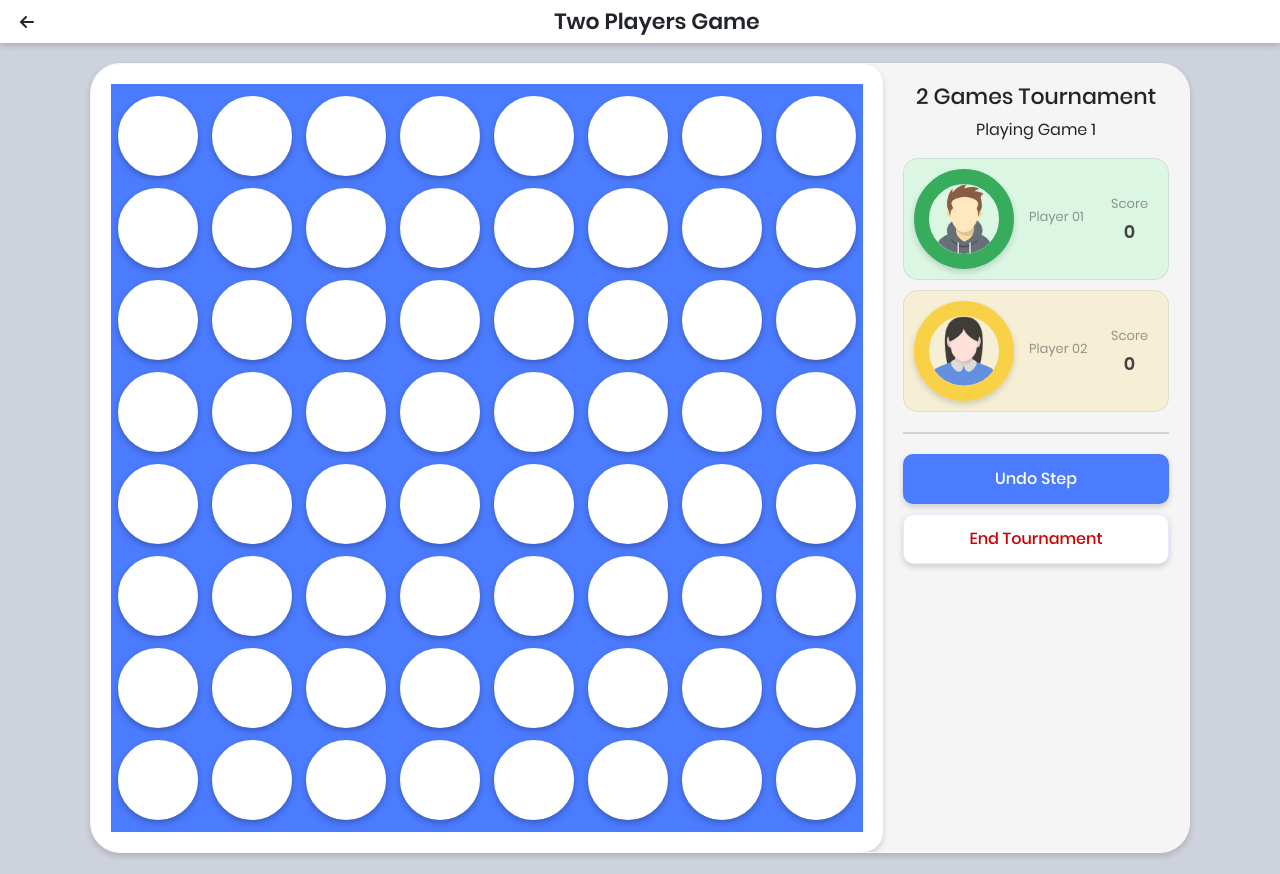
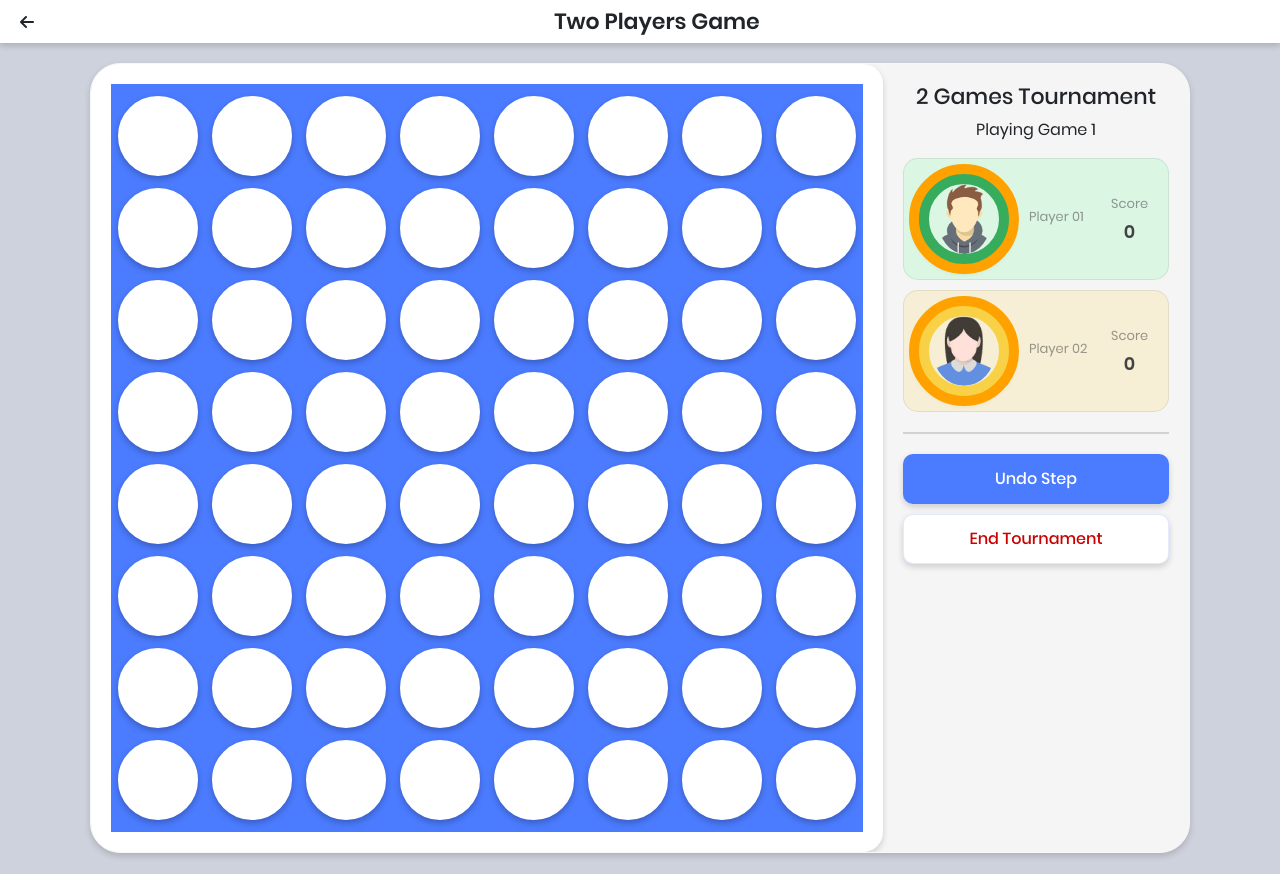
Before and after one commit to sahilit/connect-four, a React (Create React App) app: page /game in a window 1280 px wide. Built offline with nearby package versions, Linux system fonts and the light colour scheme.

Commit message:
minor design fix

```diff
--- a/src/screens/Details/SelectField.tsx
+++ b/src/screens/Details/SelectField.tsx
@@ -26,7 +26,7 @@ export default function SelectField(props: IProps) {
     <div className='details-box' style={{ backgroundColor: '#EFF3FF' }}>
       <div
         className='avatar-container'
-        style={{ borderColor: '#B1C4F9', paddingTop: 10 }}
+        style={{ borderColor: '#B1C4F9', paddingTop: 10, paddingBottom: 10 }}
       >
         <img src={defaultImage} alt={label} />
       </div>
--- a/src/screens/Details/style.sass
+++ b/src/screens/Details/style.sass
@@ -30,7 +30,9 @@
         border: 15px solid transparent
         border-radius: 50%
         box-shadow: 0px 3px 6px #00000029
+        display: flex
         height: 100px
+        justify-content: center
         overflow: hidden
         position: relative
         text-align: center
@@ -46,8 +48,6 @@
           width: 100%
 
         img
-          // min-height: 70px
-          // min-width: 70px
           max-height: 100%
           max-width: 100%
 
--- a/src/screens/Game/index.tsx
+++ b/src/screens/Game/index.tsx
@@ -23,8 +23,6 @@ export default function Game(props: IProps) {
     player2Avatar,
   } = props
 
-  console.log(props)
-
   const initStartPlayer = whoStarts === 'Always player 02' ? player2 : player1
 
   const [board, setBoard] = useState<any[]>(
@@ -39,7 +37,6 @@ export default function Game(props: IProps) {
 
   useEffect(() => {
     let win = checkWinner(board)
-    console.log('win', win)
     if (winner !== win) {
       setWinner(win)
       if (win === player1) {
--- a/src/screens/Game/style.sass
+++ b/src/screens/Game/style.sass
@@ -89,24 +89,26 @@
           border: 15px solid transparent
           border-radius: 50%
           box-shadow: 0px 3px 6px #00000029
+          display: flex
           height: 100px
-          overflow: hidden
+          justify-content: center
           position: relative
           text-align: center
           width: 100px
 
           img
+            border-radius: 50%
             max-height: 100%
             max-width: 100%
 
-          .live-ring
-            border: 10px solid #FFA200
-            border-radius: 50%
-            height: 110px
-            position: absolute
-            left: -20px
-            top: -20px
-            width: 110px
+        .live-ring
+          border: 10px solid #FFA200
+          border-radius: 50%
+          height: 110px
+          position: absolute
+          left: -20px
+          top: -20px
+          width: 110px
 
         span
           color: #42424288
```
